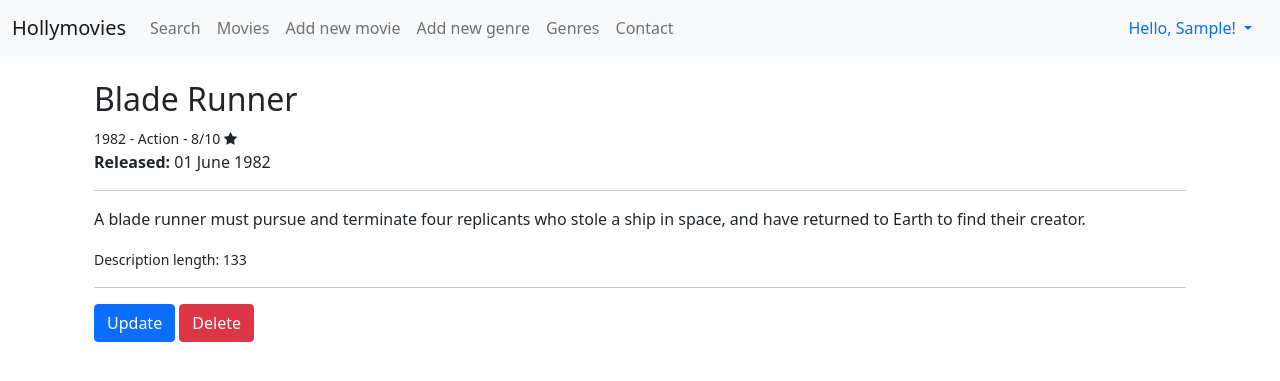
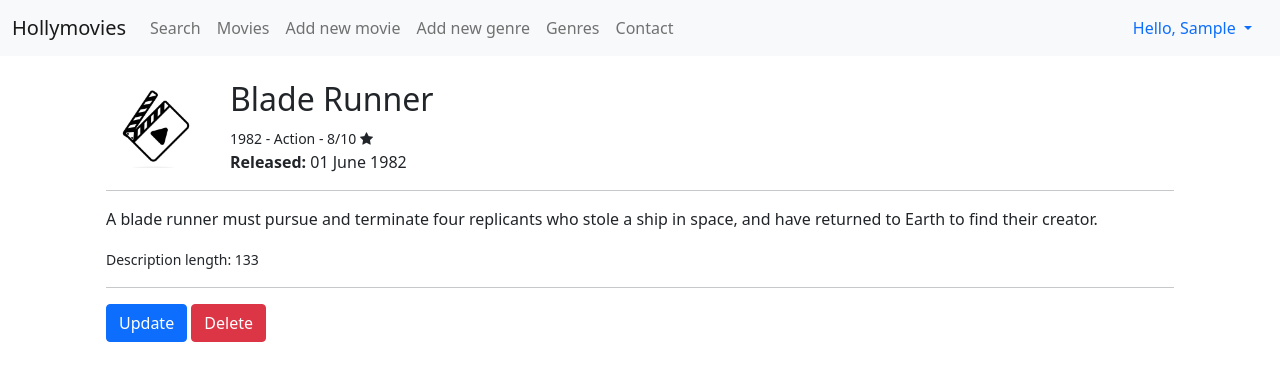
Before and after one commit to AnakinM/hollymovies, a Django app: page /movies/3/ in a window 1280 px wide. Shown: the top 381 px of the page. Run offline with Django 4.2, Linux system fonts and the light colour scheme; the visitor is signed in with stand-in values (Sample User, id 1); data comes from the database, SQL or seed files in the repository; some libraries are stand-ins or nearby versions.

Commit message:
lekcja 5 update 4

```diff
--- a/accounts/templates/profile.html
+++ b/accounts/templates/profile.html
@@ -2,8 +2,10 @@
 
 {% block content %}
     <div class="container py-4">
+        <img class="rounded-circle account-img float-start me-4 mb-4" src="{{ user.profile.image.url }}">
         <h2>{{ profile.user.username }}'s Profile</h2>
-        <img class="rounded-circle account-img" src="{{ user.profile.image.url }}">
+    </div>
+    <div class="container" style="margin-top: 80px">
         <hr>
         <p><b>Gender:</b> {{ profile.gender|default:"Not specified" }}</p>
         <p><b>Bio:</b> {{ profile.biography|default:"..." }}</p>
--- a/hollymovies/settings.py
+++ b/hollymovies/settings.py
@@ -10,6 +10,7 @@ For the full list of settings and their values, see
 https://docs.djangoproject.com/en/4.0/ref/settings/
 """
 import os
+from decouple import config
 from pathlib import Path
 
 # Build paths inside the project like this: BASE_DIR / 'subdir'.
@@ -20,7 +21,8 @@ BASE_DIR = Path(__file__).resolve().parent.parent
 # See https://docs.djangoproject.com/en/4.0/howto/deployment/checklist/
 
 # SECURITY WARNING: keep the secret key used in production secret!
-SECRET_KEY = 'django-insecure-zpj%n&)kbsj307g9z^bo!-jev)g9*$q-pm3657_peppo2#af3g'
+SECRET_KEY = config('DJANGO_SECRET_KEY')
+
 
 # SECURITY WARNING: don't run with debug turned on in production!
 DEBUG = True
--- a/requirements.txt
+++ b/requirements.txt
@@ -2,3 +2,5 @@ asgiref==3.5.0
 Django==4.0.1
 django-widget-tweaks==1.4.12
 sqlparse==0.4.2
+Pillow~=9.0.1
+python_decouple==3.6
--- a/viewer/models.py
+++ b/viewer/models.py
@@ -1,4 +1,6 @@
-from django.db.models import Model, CharField, ForeignKey, DO_NOTHING, IntegerField, DateField, TextField, DateTimeField
+from PIL import Image
+from django.db.models import Model, CharField, ForeignKey, DO_NOTHING, IntegerField, DateField, TextField, \
+    DateTimeField, ImageField
 
 
 class Genre(Model):
@@ -10,11 +12,22 @@ class Genre(Model):
 
 class Movie(Model):
     title = CharField(max_length=128)
+    image = ImageField(default="default_movie.jpg", upload_to="movies_thumbnails")
     genre = ForeignKey(Genre, on_delete=DO_NOTHING)
     rating = IntegerField()
     released = DateField()
     description = TextField()
     created = DateTimeField(auto_now_add=True)
 
+    def save(self, force_insert=False, force_update=False, using=None,
+             update_fields=None):
+        super(Movie, self).save()
+
+        img = Image.open(self.image.path)
+        if img.height > 300 or img.width > 300:
+            output_size = (300, 300)
+            img.thumbnail(output_size)
+            img.save(self.image.path)
+
     def __str__(self):
         return f"{self.title}; {self.released.year}"
--- a/viewer/templates/base.html
+++ b/viewer/templates/base.html
@@ -49,8 +49,7 @@
       <div class="nav-item dropdown">
           {% if user.is_authenticated %}
             <a class="nav-link dropdown-toggle" href="#" id="dropdownAuthenticatedUserMenu" data-bs-toggle="dropdown">
-            {% if user.first_name %}Hello, {{ user.first_name }}!
-            {% else %}Hello, {{ user.username }} with id {{ user.id }}!{% endif %}
+            Hello, {{ user.first_name|default:user.username }}
             </a>
               <div class="dropdown-menu dropdown-menu-right" aria-labelledby="dropdownAuthenticatedUserMenu">
                 <a class="dropdown-item text-right" href="{% url 'accounts:logout' %}">Logout</a>
--- a/viewer/templates/movie_detail_view.html
+++ b/viewer/templates/movie_detail_view.html
@@ -2,6 +2,8 @@
 
 {% block content %}
     <div class="container py-4">
+        <div class="container">
+            <img class="float-start account-img me-4" src="{{ movie.image.url }}">
             <h2>{{ movie.title }}</h2>
             <small>{{ movie.released.year }} - {{ movie.genre }} - {{ movie.rating }}/10 <i class="fa fa-star"></i></small>
             <p><b>Released:</b> {{ movie.released|date:"d E Y" }}</p>
@@ -14,4 +16,6 @@
             <a class="btn btn-danger" href="{% url "viewer:delete_movie" movie.id %}">Delete</a>
             {% endif %}
         </div>
+
+    </div>
 {% endblock %}
```
Also changed, not shown: media/default_movie.jpg (added), media/movies_thumbnails/godfather.jpg (added), 1 other file. Lines whose indentation alone changed are shown as unchanged.
